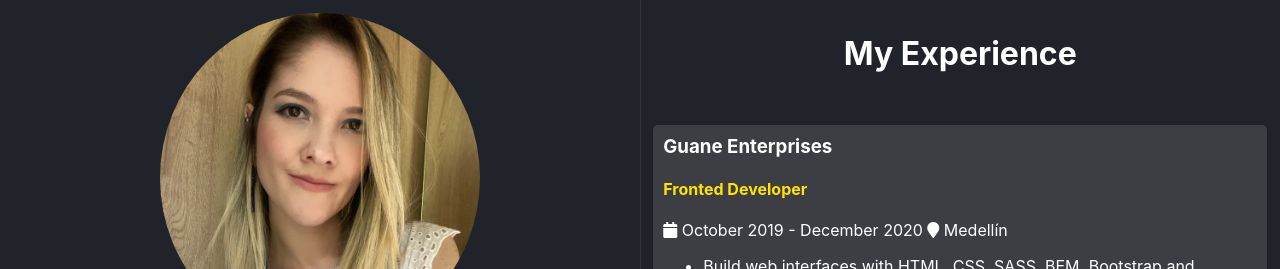
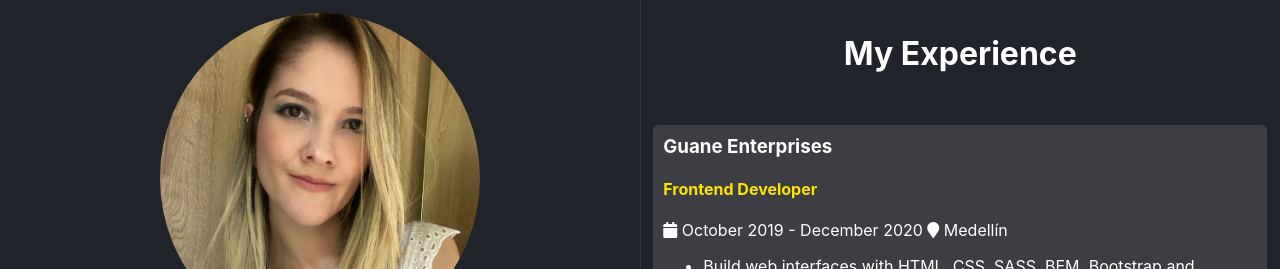
Before and after one commit to yaquelinehoyos/Yaqueline-Hoyos-Website, a React (Create React App) app: page / in a window 1280 px wide. Shown: the top 269 px of the page. Built offline with nearby package versions, Linux system fonts and the light colour scheme.

Commit message:
:pencil2: fix typo in experience position

```diff
--- a/src/components/path/Path.tsx
+++ b/src/components/path/Path.tsx
@@ -9,7 +9,7 @@ function Path() {
       <div className="experience-card">
         <div className="experience">
           <h3 className="experience__enterprise">Guane Enterprises</h3>
-          <h4 className="experience__position">Fronted Developer</h4>
+          <h4 className="experience__position">Frontend Developer</h4>
           <p><i className="fas fa-calendar"></i> October 2019 - December 2020 <i className="fas fa-map-marker"></i> Medellín</p>
           <ul>
             <li>Build web interfaces with HTML, CSS, SASS, BEM, Bootstrap and JavaScript using Vuejs and Vuex.</li>
```
